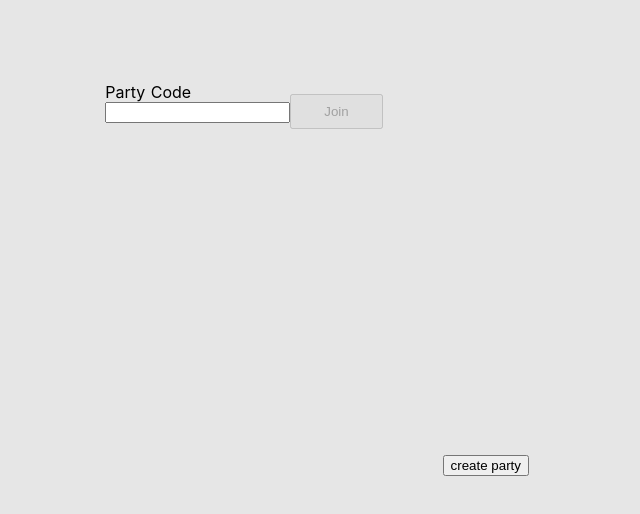
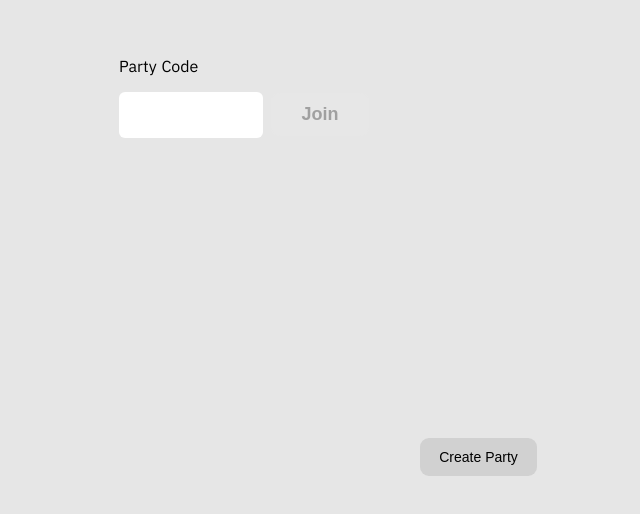
Before and after one commit to ethanmuller/quest, a Nuxt app: page / in a window 1280 px wide. Shown: the part 244-758 px from the top of the page, without its empty margins (396-1036 px from the left). Built offline with nearby package versions, Linux system fonts and the light colour scheme; no server answers.

Commit message:
add some styles!!!

```diff
--- /dev/null
+++ b/assets/global.css
@@ -0,0 +1,161 @@
+body {
+    background: #F3F3F3;
+    font-family: 'IBM Plex Sans', sans-serif;
+}
+
+
+input[type="text"] {
+    font-family: inherit;
+    border: none;
+    font-size: 1.125rem;
+    padding: 0.7rem;
+    border-radius: 6px;
+    width: 9rem;
+}
+
+.input-label {
+    margin-bottom: 1rem;
+    display: block;
+}
+
+.btn {
+    font-size: 18px;
+    color: black;
+    background: #D1D1D1;
+    border: none;
+    border-radius: 9px;
+    min-width: 98px;
+    padding: 0.7rem 1.2rem;
+    transition: 0.1s all ease-out;
+}
+
+.btn--primary {
+    font-weight: bold;
+    background: #6D36E2;
+    color: white;
+}
+
+.btn--danger {
+    font-weight: bold;
+    background: #f00;
+    color: white;
+}
+
+.btn--sm {
+    font-size: 14px;
+}
+
+.btn[disabled] {
+    background: #E7E7E7;
+    color: #A0A0A0;
+}
+
+.party-header {
+    padding: 1.5rem;
+    text-align: right;
+}
+
+.draw-prompt {
+    font-size: 27px;
+    text-align: center;
+    padding-bottom: 1rem;
+}
+
+.drawing-pad-container {
+    display: flex;
+    flex-direction: column;
+    align-items: center;
+    max-width: 25rem;
+    margin: 0 auto;
+    position: relative;
+}
+
+.party-list {
+  list-style: none;
+
+  padding: 0;
+  display: flex;
+  justify-content: center;
+  flex-wrap: wrap;
+}
+
+.party-list li {
+    width: 7rem;
+    margin: 1rem;
+    background: #ddd;
+    border-radius: 999rem;
+}
+
+.party-list img {
+    max-width: 100%;
+    border-radius: 999rem;
+    background: #fff;
+    display: block;
+}
+
+.party-list button {
+    display: block;
+    border: none;
+    background: transparent;
+    padding: 0;
+    position: relative;
+}
+
+.party-list .you {
+    position: absolute;
+    right: 0;
+    bottom: 0;
+    transform: translate(5px, 0) rotate(-45deg);
+}
+
+main {
+  min-height: calc(100vh - 5rem);
+  display: flex;
+  flex-direction: column;
+  justify-content: center;
+  align-items: center;
+}
+
+.join-chunk {
+  flex: 1;
+
+  display: flex;
+  flex-direction: column;
+  justify-content: center;
+}
+
+.party-chunk {
+  flex: 1;
+
+  display: flex;
+  flex-direction: column;
+  justify-content: flex-start;
+
+  text-align: center;
+}
+
+.input-and-button {
+  display: flex;
+  align-items: flex-start;
+}
+
+.join-button {
+  display: inline-block;
+  margin-top: 2.3rem;
+  margin-left: 0.5rem;
+}
+
+.host-note {
+  align-self: flex-end;
+  padding-right: 2.5rem;
+}
+
+input {
+  display: block;
+}
+
+.hint {
+  max-width: 13em;
+  display: inline-block;
+  font-size: 0.7rem;
+}
--- a/components/DrawingPad.vue
+++ b/components/DrawingPad.vue
@@ -1,16 +1,16 @@
 <template>
-  <div style="position: relative">
+<div style="width: 80%; text-align: center;">
   <canvas ref="cnv" width="333" height="333"></canvas>
-    <div class="pad-toolbar">
+
   <button
-        style="margin-top: auto; padding: 0.5rem"
-        class="btn btn-ui"
+    style="margin-top: 1.5rem;"
+    class="btn"
     aria-label="clear"
     @click="clear"
     >
-        clear
+    Clear
   </button>
-    </div>
+
 </div>
 </template>
 
@@ -71,7 +71,8 @@ export default {
       this.ctx.moveTo(x0, y0);
       this.ctx.lineTo(x1, y1);
       this.ctx.strokeStyle = color;
-      this.ctx.lineWidth = 2;
+      this.ctx.lineCap = 'round';
+      this.ctx.lineWidth = 6;
       this.ctx.stroke();
       this.ctx.closePath();
 
@@ -88,6 +89,8 @@ export default {
     // });
     },
     onMouseDown(e) {
+    this.boundingClientRect = this.$refs.cnv.getBoundingClientRect()
+
       this.drawing = true
       this.current.x = (e.clientX||e.touches[0].clientX) - this.boundingClientRect.x + window.scrollX;
       this.current.y = (e.clientY||e.touches[0].clientY) - this.boundingClientRect.y + window.scrollY;
@@ -117,12 +120,6 @@ export default {
 
       this.drawLine(this.current.x, this.current.y, newX, newY, 'black', true)
     },
-
-    drawl(pos) {
-      this.ctx.beginPath();
-      this.ctx.arc(pos.x, pos.y, 1, 0, 2 * Math.PI);
-      this.ctx.stroke();
-    },
     clear(e) {
       this.ctx.clearRect(0, 0, this.canvas.width, this.canvas.height)
     },
@@ -132,6 +129,7 @@ export default {
 
 <style scoped>
 canvas {
-  background: #eee;
+  background: #fff;
+  border-radius: 999rem;
 }
 </style>
--- a/components/IdentitySetter.vue
+++ b/components/IdentitySetter.vue
@@ -1,8 +1,8 @@
 <template>
-  <div class="noselect" ref="root">
-    <div>what do you look like?</div>
+  <div class="noselect drawing-pad-container" ref="root">
+    <div class="draw-prompt">What do you look like?</div>
     <DrawingPad></DrawingPad>
-    <button @click="saveDrawing">save</button>
+    <button @click="saveDrawing" class="btn btn--primary" style="margin-top: 1.5rem">Save</button>
   </div>
 </template>
 
--- a/components/Party.vue
+++ b/components/Party.vue
@@ -1,5 +1,5 @@
 <template>
-<div>
+  <div>
     <div v-if="$fetchState.pending">
       Joining party <strong>{{ $route.params.party.toUpperCase() }}</strong>...
     </div>
@@ -8,27 +8,33 @@
       Are you sure you spelled it correctly?
     </div>
     <div v-else-if="!$fetchState.pending && !$fetchState.error && partyRoom.isEnded">
-      The party <strong>{{ $route.params.party.toUpperCase() }}</strong> has ended.
+      The party <strong>{{ this.partyRoom.id.toUpperCase() }}</strong> has ended.
     </div>
     <div v-else-if="!$fetchState.pending && !$fetchState.error && !partyRoom.isEnded">
       <div v-if="isConnected">
+        <div class="party-header">Party Code: <strong>{{ this.partyRoom.id.toUpperCase() }}</strong></div>
         <div v-if="!identitySet">
-          Party Code: <strong>{{ $route.params.party.toUpperCase() }}</strong>
           <IdentitySetter @doink="setAvatarUrl()" :socketId="socketId" />
         </div>
-        <div v-if="identitySet">
+        <main v-if="identitySet">
+          <div class="party-chunk">
+            <p v-if="people.length === 1" style="opacity: 0.2">You are here by yourself.</p>
+            <p v-else-if="people.length === 2">There's 1 other person here.</p>
+            <p v-else-if="people.length > 2">There's {{ people.length - 1 }} other people here.</p>
+            <ul class="party-list">
+              <li v-for="member in people">
+                <button @click="editIdentity" v-if="member.id === socketId">
+                  <img v-if="member.avatarUrl" :src="member.avatarUrl" />
+                  <span class="you">YOU</span>
+                </button>
+                <img v-else="member.avatarUrl" :src="member.avatarUrl" />
+              </li>
+            </ul>
+          </div>
 
-          <div>you are in party <strong>{{ this.partyRoom.id }}</strong></div>
-          <ul v-for="member in people">
-            <li>
-              <img v-if="member.avatarUrl" :src="member.avatarUrl" />
-              <button @click="editIdentity" v-if="member.id === socketId">edit</button>
-            </li>
-          </ul>
+          <div class="host-note"><button @click="endPartyButton()" class="btn btn--danger">End Party</button></div>
 
-          <button @click="endPartyButton()">End Party</button>
-
-        </div>
+        </main>
       </div>
 
       <slot></slot>
@@ -37,15 +43,6 @@
     </div>
 </div>
 </template>
-
-<style scoped>
-ul {
-  list-style: none;
-
-  display: flex;
-
-}
-</style>
 
 <script>
 import socket from '~/plugins/socket.io-client.js'
--- a/nuxt.config.js
+++ b/nuxt.config.js
@@ -15,7 +15,7 @@ export default {
 
   // Global page headers: https://go.nuxtjs.dev/config-head
   head: {
-    title: 'QUEST',
+    title: 'Party Lobby',
     htmlAttrs: {
       lang: 'en'
     },
@@ -25,12 +25,21 @@ export default {
       { hid: 'description', name: 'description', content: '' }
     ],
     link: [
-      { rel: 'icon', type: 'image/x-icon', href: '/favicon.ico' }
+      { rel: 'icon', type: 'image/x-icon', href: '/favicon.ico' },
+      {
+        rel: 'preconnect',
+        href: 'https://fonts.gstatic.com'
+      },
+      {
+        rel: 'stylesheet',
+        href: 'https://fonts.googleapis.com/css2?family=IBM+Plex+Sans:wght@400;700&display=swap'
+      },
     ]
   },
 
   // Global CSS: https://go.nuxtjs.dev/config-css
   css: [
+    '@/assets/global.css'
   ],
 
   // Plugins to run before rendering page: https://go.nuxtjs.dev/config-plugins
--- a/pages/index.vue
+++ b/pages/index.vue
@@ -4,16 +4,16 @@
   <div class="join-chunk">
     <form @submit.prevent="joinParty" class="input-and-button">
       <label>
-        Party Code
+        <span class="input-label">Party Code</span>
         <input type="text" v-model="partyCode">
         <span class="hint" v-if="partyCode.length > 4">Code should be no more than 4 characters</span>
       </label>
-      <button class="join-button" :disabled="partyCode.length !== 4">Join</button>
+      <button class="btn btn--primary join-button" :disabled="partyCode.length !== 4">Join</button>
     </form>
   </div>
 
     <p class="host-note">
-      <button @click="hostParty = createParty()">create party</button>
+      <button class="btn btn--sm" @click="hostParty = createParty()">Create Party</button>
     </p>
   </main>
 </template>
@@ -70,45 +70,4 @@ export default {
 </script>
 
 <style>
-main {
-  min-height: calc(100vh - 5rem);
-  display: flex;
-  flex-direction: column;
-  justify-content: center;
-  align-items: center;
-}
-
-.join-chunk {
-  flex: 1;
-
-  display: flex;
-  flex-direction: column;
-  justify-content: center;
-}
-
-.input-and-button {
-  display: flex;
-  align-items: flex-start;
-}
-
-.join-button {
-  display: inline-block;
-  padding: 0.5rem 2rem;
-  margin-top: 0.75rem;
-}
-
-.host-note {
-  align-self: end;
-  padding-right: 3rem;
-}
-
-input {
-  display: block;
-}
-
-.hint {
-  max-width: 13em;
-  display: inline-block;
-  font-size: 0.7rem;
-}
 </style>
--- a/pages/party/_party/index.vue
+++ b/pages/party/_party/index.vue
@@ -9,7 +9,7 @@
 export default {
   head() {
     return {
-      title: `${this.$route.params.party} - QUEST`
+      title: `AIN'T NO PARTY LIKE A ${this.$route.params.party.toUpperCase()} PARTY`
     }
   },
 
```
Lines whose indentation alone changed are shown as unchanged.
